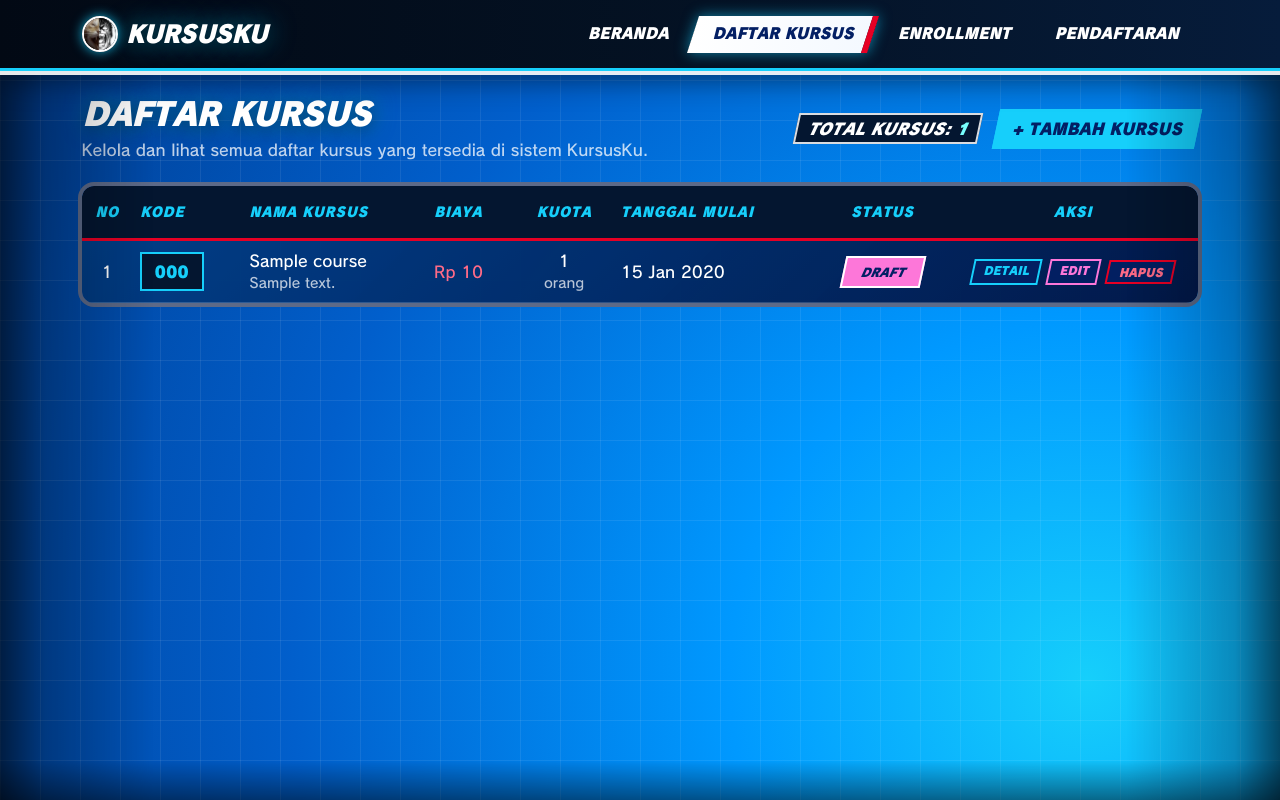
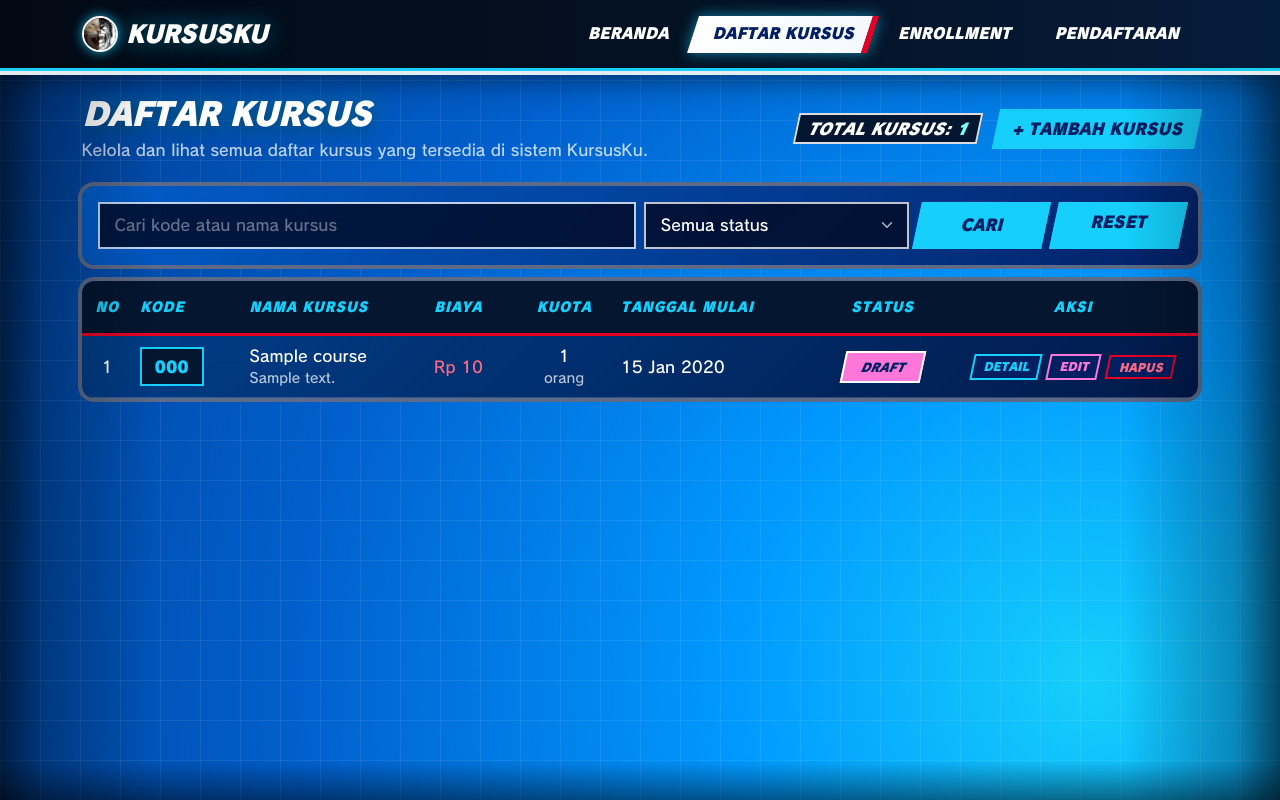
Before and after one commit to bilhikmahhaque1234-cmd/kursusku-laravel, a Laravel app: page /courses in a window 1280 px wide. Run offline with Laravel 12, Linux system fonts and the light colour scheme; tables that the repository leaves empty hold one stand-in row (values such as "Sample post").

Commit message:
pertemuan-13

```diff
--- a/app/Http/Controllers/CourseController.php
+++ b/app/Http/Controllers/CourseController.php
@@ -5,13 +5,31 @@ namespace App\Http\Controllers;
 use App\Http\Requests\StoreCourseRequest;
 use App\Http\Requests\UpdateCourseRequest;
 use App\Models\Course;
+use Illuminate\Http\Request;
 
 class CourseController extends Controller
 {
-    public function index()
+    public function index(Request $request)
     {
-        $courses = Course::latest()->get();
-        return view('courses.index', compact('courses'));
+        $search = trim((string) $request->query('q'));
+        $status = trim((string) $request->query('status'));
+        $allowedStatuses = ['open', 'closed', 'draft'];
+
+        $courses = Course::query()
+            ->when($search !== '', function ($query) use ($search) {
+                $query->where(function ($q) use ($search) {
+                    $q->where('code', 'like', "%{$search}%")
+                      ->orWhere('name', 'like', "%{$search}%");
+                });
+            })
+            ->when(in_array($status, $allowedStatuses, true), function ($query) use ($status) {
+                $query->where('status', $status);
+            })
+            ->orderBy('name')
+            ->paginate(10)
+            ->withQueryString();
+
+        return view('courses.index', compact('courses', 'search', 'status'));
     }
 
     public function create()
--- a/app/Providers/AppServiceProvider.php
+++ b/app/Providers/AppServiceProvider.php
@@ -2,6 +2,7 @@
 
 namespace App\Providers;
 
+use Illuminate\Pagination\Paginator;
 use Illuminate\Support\ServiceProvider;
 
 class AppServiceProvider extends ServiceProvider
@@ -19,6 +20,7 @@ class AppServiceProvider extends ServiceProvider
      */
     public function boot(): void
     {
-        //
+        // Pagination memakai markup Bootstrap 5 (project ini tidak memakai Tailwind)
+        Paginator::useBootstrapFive();
     }
 }
--- a/resources/views/courses/index.blade.php
+++ b/resources/views/courses/index.blade.php
@@ -10,7 +10,7 @@
     </div>
     <div class="d-flex align-items-center gap-3">
         <span class="badge bg-secondary fs-6">
-            Total Kursus: <strong>{{ $courses->count() }}</strong>
+            Total Kursus: <strong>{{ $courses->total() }}</strong>
         </span>
         <a href="{{ route('courses.create') }}" class="btn btn-primary fw-bold px-3 py-2">
             + Tambah Kursus
@@ -25,6 +25,33 @@
         <button type="button" class="btn-close" data-bs-dismiss="alert" aria-label="Close"></button>
     </div>
 @endif
+
+{{-- Form Search & Filter Status (Method GET) --}}
+<div class="card shadow-sm border-0 mb-3">
+    <div class="card-body">
+        <form method="GET" action="{{ route('courses.index') }}" class="row g-2">
+            <div class="col-md-6">
+                <input type="search"
+                       name="q"
+                       value="{{ $search ?? '' }}"
+                       class="form-control"
+                       placeholder="Cari kode atau nama kursus">
+            </div>
+            <div class="col-md-3">
+                <select name="status" class="form-select">
+                    <option value="">Semua status</option>
+                    <option value="open" @selected(($status ?? '') === 'open')>Open</option>
+                    <option value="closed" @selected(($status ?? '') === 'closed')>Closed</option>
+                    <option value="draft" @selected(($status ?? '') === 'draft')>Draft</option>
+                </select>
+            </div>
+            <div class="col-md-3 d-flex gap-2">
+                <button type="submit" class="btn btn-primary w-100">Cari</button>
+                <a href="{{ route('courses.index') }}" class="btn btn-outline-secondary w-100">Reset</a>
+            </div>
+        </form>
+    </div>
+</div>
 
 <div class="card shadow-sm border-0">
     <div class="card-body p-0">
@@ -45,7 +72,7 @@
                 <tbody>
                     @forelse($courses as $index => $course)
                         <tr>
-                            <td class="text-center fw-bold">{{ $index + 1 }}</td>
+                            <td class="text-center fw-bold">{{ $courses->firstItem() + $index }}</td>
                             <td>
                                 <span class="badge-code">
                                     {{ $course->code }}
@@ -77,7 +104,6 @@
                                 @endif
                             </td>
                             <td class="text-center">
-                                {{-- Tombol Detail, Edit, dan Form Hapus --}}
                                 <div class="d-flex gap-1 justify-content-center flex-wrap">
                                     <a href="{{ route('courses.show', $course) }}" class="btn btn-sm btn-outline-primary">
                                         Detail
@@ -98,7 +124,7 @@
                     @empty
                         <tr>
                             <td colspan="8" class="text-center py-4 text-muted">
-                                Belum ada data kursus yang tersedia.
+                                Tidak ada kursus yang sesuai pencarian/filter.
                             </td>
                         </tr>
                     @endforelse
@@ -106,5 +132,13 @@
             </table>
         </div>
     </div>
+    @if ($courses->hasPages())
+        <div class="card-footer d-flex flex-column flex-md-row justify-content-between align-items-center gap-3">
+            <small class="pagination-info">
+                Menampilkan {{ $courses->firstItem() }}–{{ $courses->lastItem() }} dari {{ $courses->total() }} kursus
+            </small>
+            {{ $courses->links() }}
+        </div>
+    @endif
 </div>
 @endsection
```
Also changed, not shown: public/css/style.css (+54 -0 lines), evidence/week-13/01-search-empty.png (added), evidence/week-13/02-search-single-result.png (added), evidence/week-13/03-pagination.png (added), evidence/week-13/04-search-without-js.png (added), evidence/week-13/05-filter-pagination-page-2.png (added).
